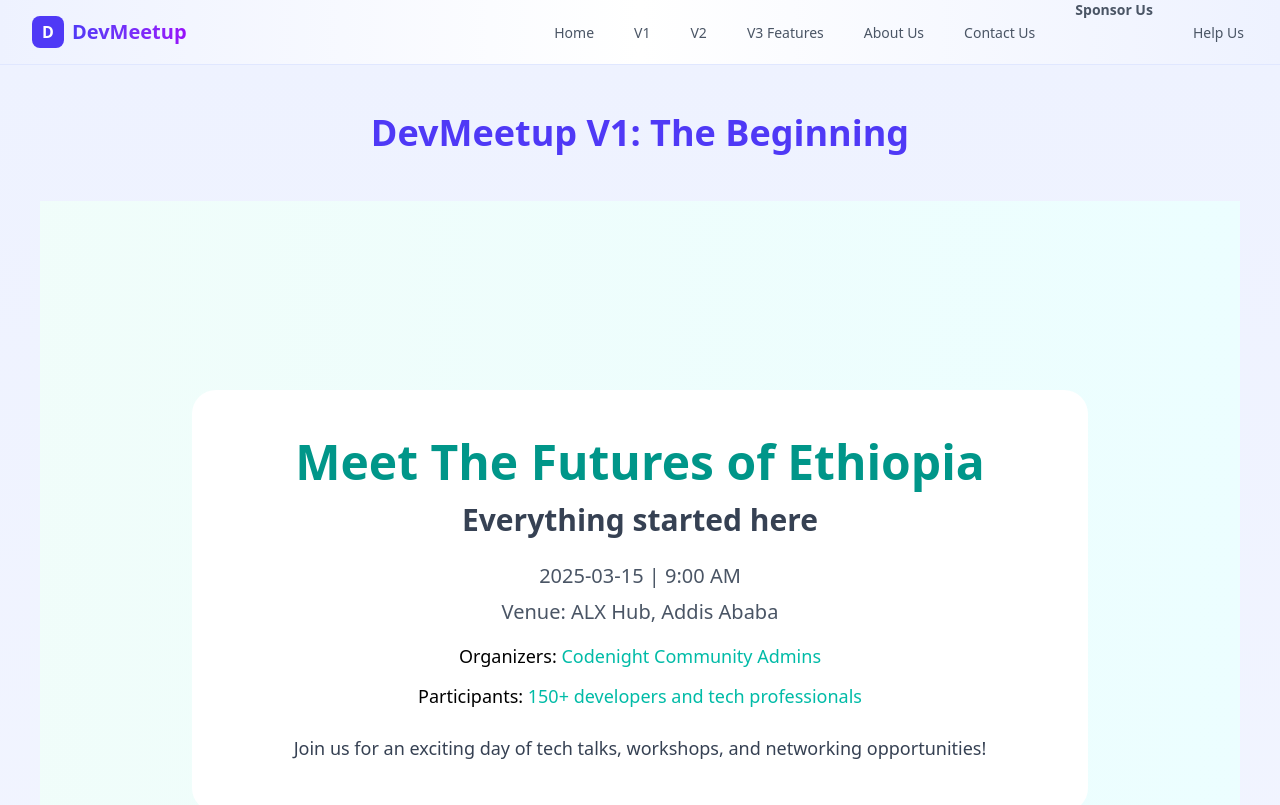
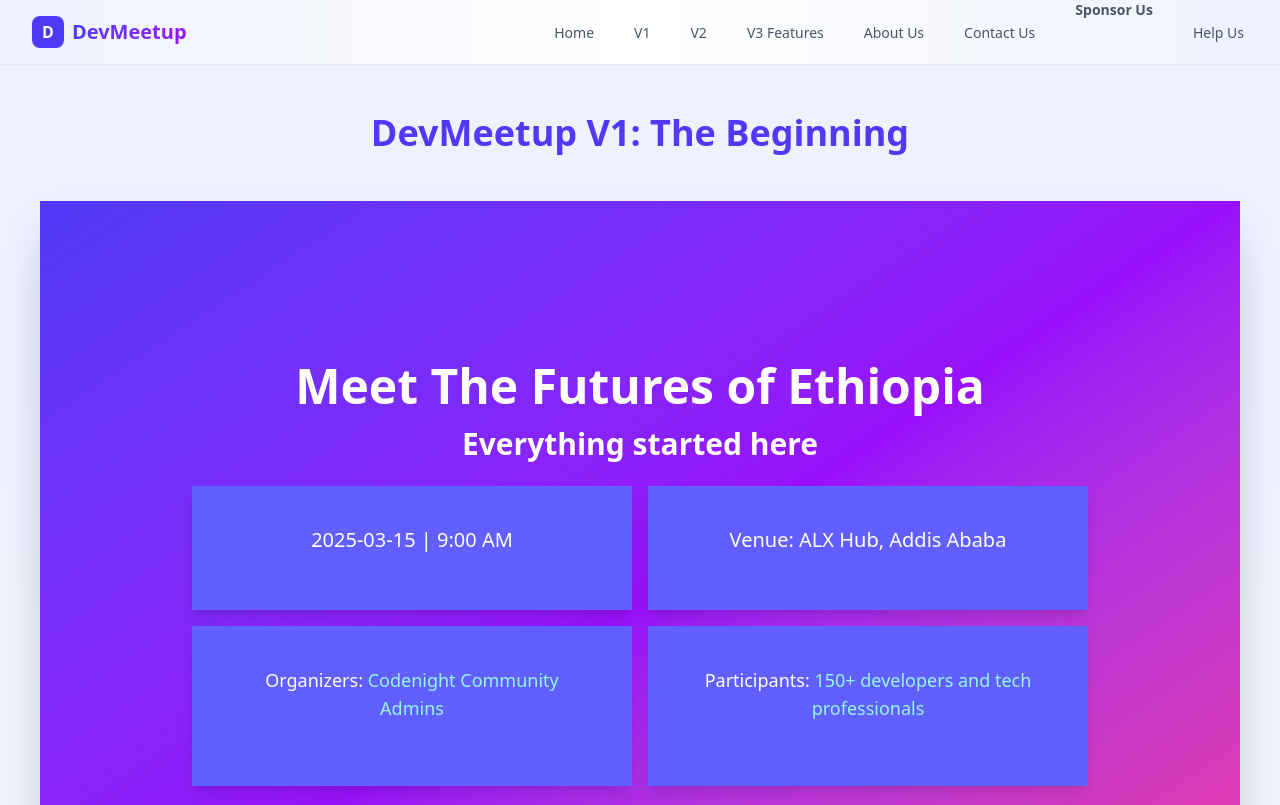
Before and after one commit to Yohanamtesfaye/DevMeetup-Website, a React (Vite) app: page /v1 in a window 1280 px wide. Shown: the top 805 px of the page. Built offline with nearby package versions, Linux system fonts and the light colour scheme.

Commit message:
change the theme of EventDetail section on v1 and v2 to align with v3 page

```diff
--- a/src/components/EventDetails.jsx
+++ b/src/components/EventDetails.jsx
@@ -7,25 +7,34 @@ const EventDetails = ({ data }) => {
   }
 
   return (
-    <div className="w-full h-screen flex items-center justify-center bg-gradient-to-r from-teal-50 to-cyan-50 p-6">
     <motion.div
-        className="bg-white text-black rounded-3xl   -2xl p-12 w-4/5 max-w-4xl text-center transform transition-all hover:scale-105"
+      className="w-full h-screen flex items-center justify-center bg-gradient-to-br from-indigo-600 via-purple-600 to-pink-500 text-center shadow-2xl p-4"
       initial={{ opacity: 0, y: 50 }}
       animate={{ opacity: 1, y: 0 }}
       transition={{ duration: 0.8, ease: 'easeOut' }}
     >
-        <h1 className="text-5xl font-extrabold mb-4 text-teal-600">{data.name}</h1>
-        <h2 className="text-3xl font-semibold mb-6 text-gray-700">Everything started here</h2>
+      <div className="w-full max-w-4xl space-y-6 text-white">
+        <h1 className="text-5xl font-extrabold mb-4">{data.name}</h1>
+        <h2 className="text-3xl font-semibold mb-6">Everything started here</h2>
 
-        <p className="text-xl mb-2 text-gray-600">{data.date} | {data.time}</p>
-        <p className="text-xl mb-4 text-gray-600">Venue: {data.eventVenue || 'ALX-Ethiopia'}</p>
+        <div className="grid grid-cols-1 md:grid-cols-2 gap-4">
+          <div className="bg-indigo-500 text-white shadow-lg p-10">
+            <p className="text-xl mb-2">{data.date} | {data.time}</p>
+          </div>
+          <div className="bg-indigo-500 text-white shadow-lg p-10">
+            <p className="text-xl mb-4">Venue: {data.eventVenue || 'ALX-Ethiopia'}</p>
+          </div>
+          <div className="bg-indigo-500 text-white shadow-lg p-10">
+            <p className="text-lg mb-3">Organizers: <span className="font-medium text-teal-200">{data.organizers || 'Codenight Admins'}</span></p>
+          </div>
+          <div className="bg-indigo-500 text-white shadow-lg p-10">
+            <p className="text-lg mb-6">Participants: <span className="font-medium text-teal-200">{data.participant || '80+ developers and tech personalities'}</span></p>
+          </div>
+        </div>
 
-        <p className="text-lg mb-3">Organizers: <span className="font-medium text-teal-500">{data.organizers || 'Codenight Admins'}</span></p>
-        <p className="text-lg mb-6">Participants: <span className="font-medium text-teal-500">{data.participant || '80+ developers and tech personalities'}</span></p>
-
-        <p className="text-lg text-gray-700 leading-relaxed">{data.description}</p>
+        <p className="text-lg leading-relaxed">{data.description}</p>
+      </div>
     </motion.div>
-    </div>
   );
 };
 
```
Lines whose indentation alone changed are shown as unchanged.
